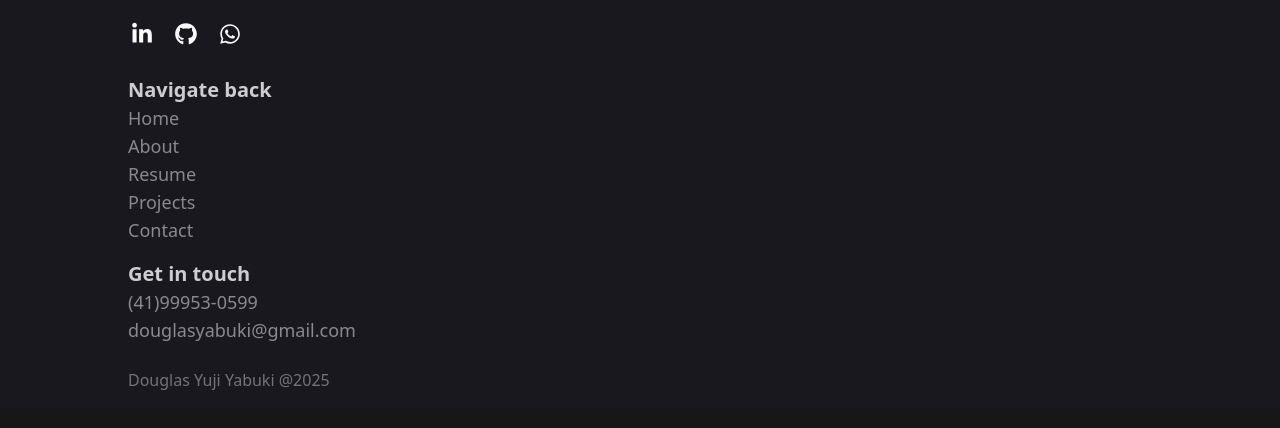
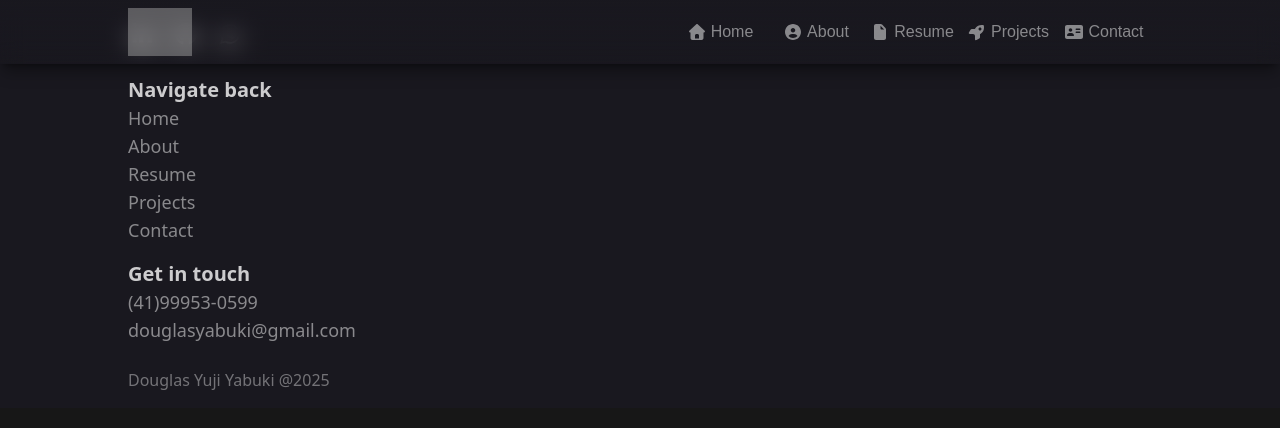
Before and after one commit to douglasyabuki/portfolio, a React (Vite) app: page / in a window 1280 px wide. Shown: the top 428 px of the page. Built offline with nearby package versions, Linux system fonts and the light colour scheme; grey boxes are pictures that could not be loaded; a web font is replaced by a local one.

Commit message:
Bootstrap: Header component

```diff
--- a/src/App.tsx
+++ b/src/App.tsx
@@ -1,8 +1,10 @@
 import { Footer } from './components/footer/Footer';
+import { Header } from './components/header/Header';
 
 export const App = () => {
   return (
     <main className="page text-white-primary scrollbar-hide">
+      <Header />
       <Footer />
     </main>
   );
--- /dev/null
+++ b/src/components/header/Header.tsx
@@ -0,0 +1,11 @@
+import { Logo } from './logo/Logo';
+import { Navigation } from './navigation/Navigation';
+
+export const Header = () => {
+  return (
+    <header className="group from-black-primary text-white-primary hover:bg-black-primary shadow-translucid-black fixed top-0 z-50 container flex h-11 w-screen min-w-full justify-between bg-gradient-to-b to-transparent px-8 py-1 text-center shadow-lg backdrop-blur-md duration-150 sm:px-14 md:h-16 md:px-16 md:py-2 lg:px-20 xl:px-32">
+      <Logo />
+      <Navigation />
+    </header>
+  );
+};
--- /dev/null
+++ b/src/components/header/logo/Logo.tsx
@@ -0,0 +1,7 @@
+export const Logo = () => {
+  return (
+    <div className="relative flex h-auto w-max opacity-50 transition-opacity duration-150 select-none">
+      <img src="/yuji-logo-white.png" alt="Yuji personal logo" className="cover max-h-16" />
+    </div>
+  );
+};
--- /dev/null
+++ b/src/components/header/navigation/Navigation.tsx
@@ -0,0 +1,26 @@
+import { navigationList } from '@/utils/navigation-list';
+import { scrollOnClick } from '@/utils/scroll-on-click';
+
+export const Navigation = () => {
+  return (
+    <div className="font-display text-white-primary/50 relative container my-auto flex h-auto w-auto items-center justify-end">
+      <ul className="hidden lg:flex">
+        {navigationList.map(({ name, Icon, link }) => (
+          <li
+            className="hover:text-white-primary/80 relative duration-150 select-none hover:underline"
+            key={`header-${name}`}
+          >
+            <a
+              href={link}
+              onClick={() => scrollOnClick(link)}
+              className="flex w-24 items-center justify-center gap-1"
+            >
+              <span className="size-5">{Icon}</span>
+              {name}
+            </a>
+          </li>
+        ))}
+      </ul>
+    </div>
+  );
+};
--- /dev/null
+++ b/src/utils/scroll-on-click.ts
@@ -0,0 +1,10 @@
+export const scrollOnClick = (link: string) => {
+  const element = document.getElementById(link);
+  if (element) {
+    element.scrollIntoView({
+      behavior: 'smooth',
+      block: 'start',
+      inline: 'nearest',
+    });
+  }
+};
```
